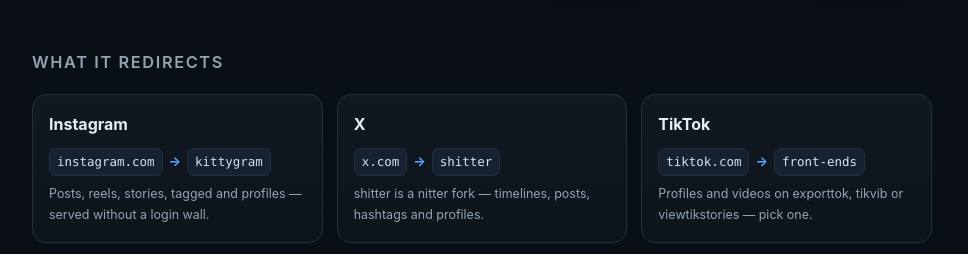
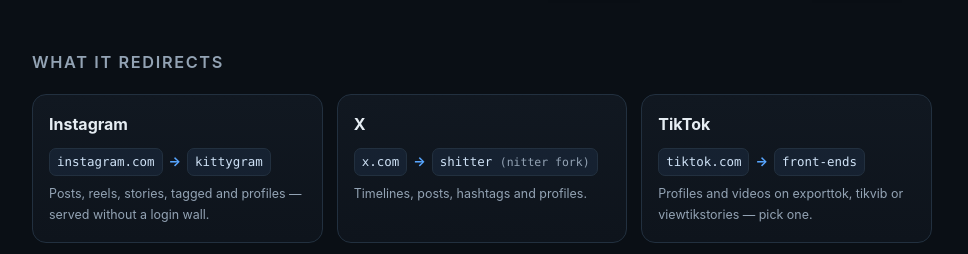
Before and after one commit to karayelxyz/social-media-redirector, a browser extension: page index.html in a window 1280 px wide. Shown: the part 500-754 px from the top of the page, without its empty margins (158-1126 px from the left). Drawn offline with Linux system fonts and the light colour scheme; no server answers.

Commit message:
Landing page: show the fork note next to shitter, not as a sentence

```diff
--- a/index.html
+++ b/index.html
@@ -78,6 +78,7 @@
     background: rgba(88,166,255,.08); border: 1px solid var(--line);
     padding: 3px 7px; border-radius: 7px; color: #cfe2f6; word-break: break-all;
   }
+  .fork { color: var(--muted); font-size: .92em; }
   .arrow { color: var(--accent); font-weight: 700; }
   .note { font-size: .78rem; color: var(--muted); }
 
@@ -243,8 +244,8 @@
       </article>
       <article class="card">
         <h3>X</h3>
-        <p class="flow"><span class="host">x.com</span><span class="arrow">&rarr;</span><span class="host">shitter</span></p>
-        <p class="note">shitter is a nitter fork — timelines, posts, hashtags and profiles.</p>
+        <p class="flow"><span class="host">x.com</span><span class="arrow">&rarr;</span><span class="host">shitter <span class="fork">(nitter fork)</span></span></p>
+        <p class="note">Timelines, posts, hashtags and profiles.</p>
       </article>
       <article class="card">
         <h3>TikTok</h3>
```
